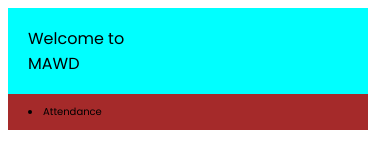
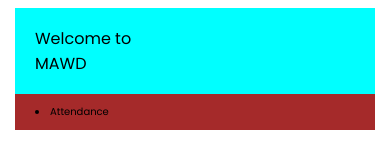
Before and after one commit to koiychi/mawd, a plain HTML site: page index.html in a window 390 px wide. Drawn offline with Linux system fonts and the light colour scheme.

Commit message:
Update index-mobile-style.css

```diff
--- a/CSS/mobile/index-mobile-style.css
+++ b/CSS/mobile/index-mobile-style.css
@@ -7,6 +7,10 @@
 html {
     font-size: 2px;
     margin: 0;
+}
+body {
+    display: grid;
+    place-items: center;
 }
 
 header {
```
